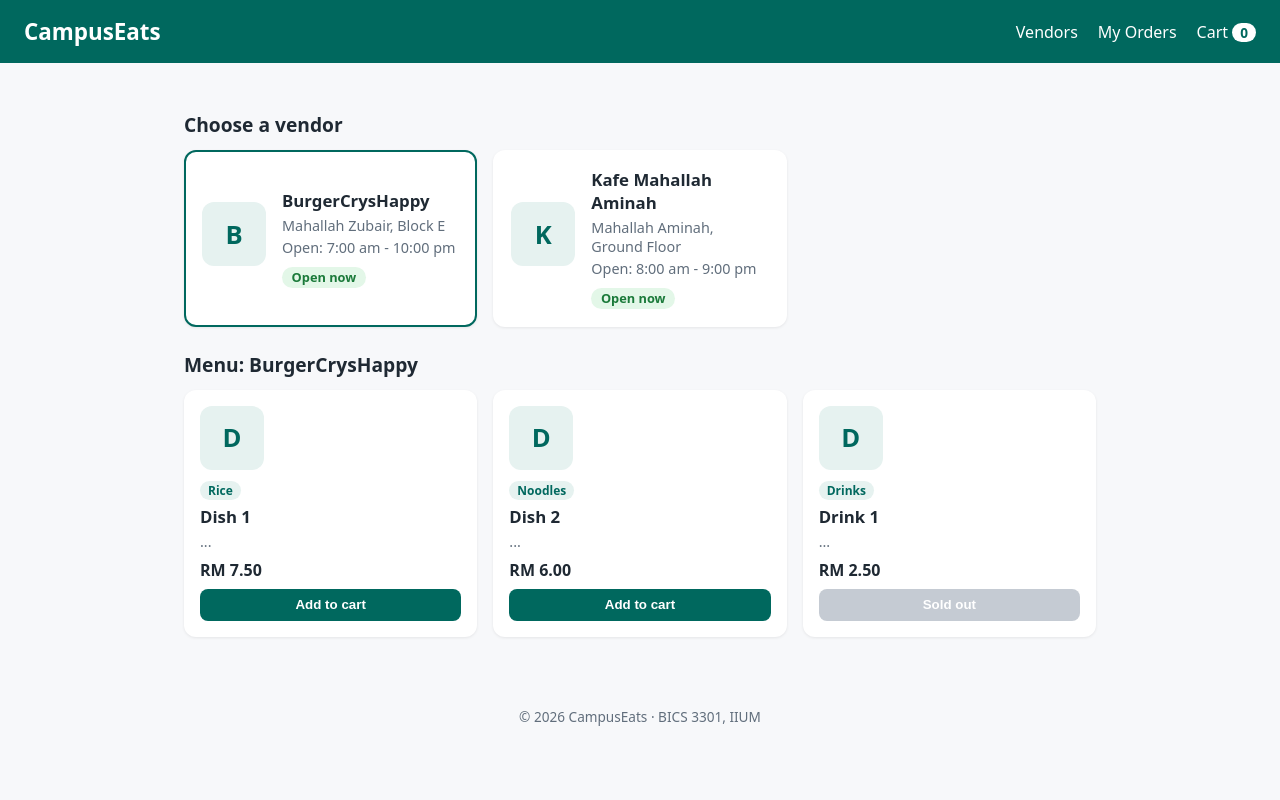
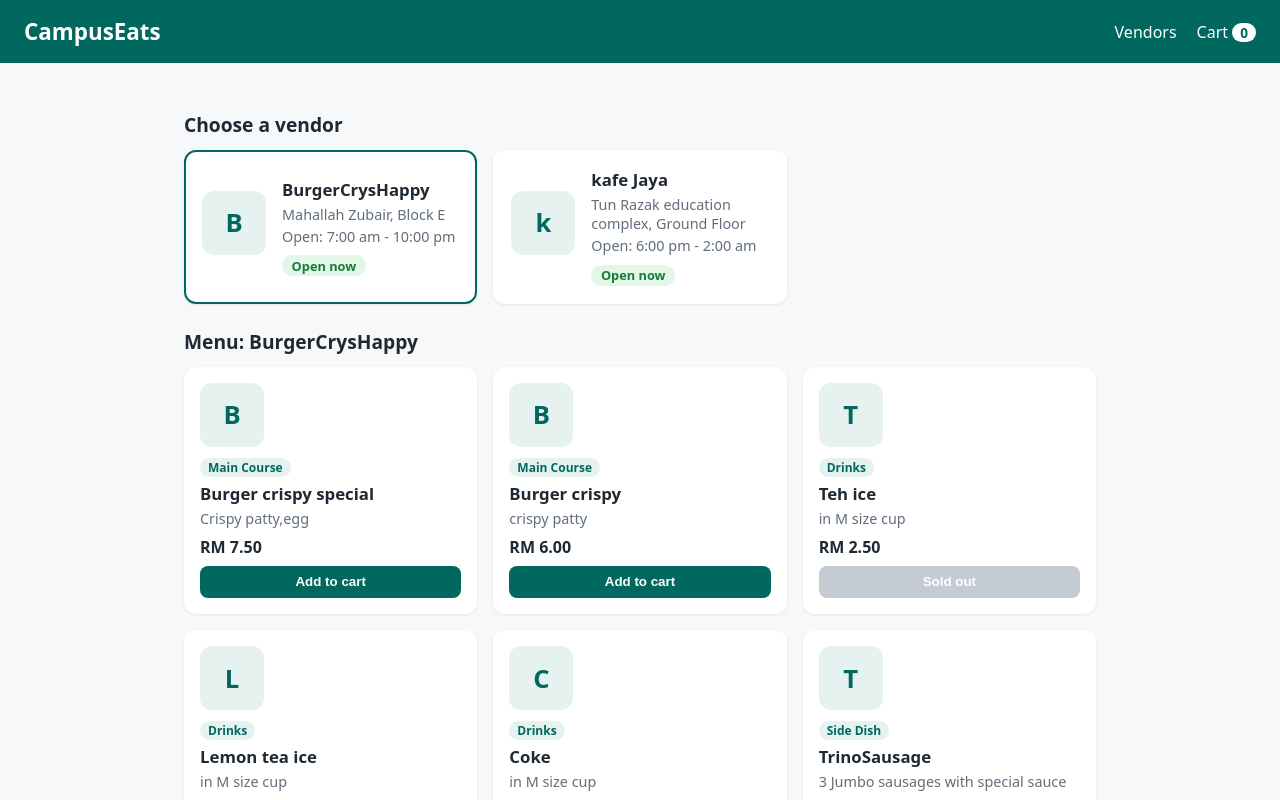
Before and after one commit to zaim33/campuseats-2416015, a React (Vite) app: page / in a window 1280 px wide. Shown: the top 800 px of the page. Built offline with nearby package versions, Linux system fonts and the light colour scheme.

Commit message:
Cart lines with qty and view switch

```diff
--- /dev/null
+++ b/public/api/vendors.json
@@ -0,0 +1,148 @@
+[
+  {
+    "id": "2416015-BurgerCrysHappy",
+    "name": "BurgerCrysHappy",
+    "location": "Mahallah Zubair, Block E",
+    "openHours": "7:00 am - 10:00 pm",
+    "isOpen": true,
+    "menu": [
+      {
+        "id": "fmy-1",
+        "name": "Burger crispy special",
+        "description": "Crispy patty,egg",
+        "price": 7.5,
+        "category": "Main Course",
+        "available": true
+      },
+      {
+        "id": "fmy-2",
+        "name": "Burger crispy",
+        "description": "crispy patty",
+        "price": 6,
+        "category": "Main Course",
+        "available": true
+      },
+      {
+        "id": "dmy-1",
+        "name": "Teh ice",
+        "description": "in M size cup",
+        "price": 2.5,
+        "category": "Drinks",
+        "available": false
+      },
+      {
+        "id": "dmy-2",
+        "name": "Lemon tea ice",
+        "description": "in M size cup",
+        "price": 2.5,
+        "category": "Drinks",
+        "available": true
+      },
+      {
+        "id": "dmy-3",
+        "name": "Coke",
+        "description": "in M size cup",
+        "price": 2.5,
+        "category": "Drinks",
+        "available": true
+      },
+      {
+        "id": "smy-1",
+        "name": "TrinoSausage",
+        "description": "3 Jumbo sausages with special sauce",
+        "price": 6,
+        "category": "Side Dish",
+        "available": true
+      },
+      {
+        "id": "smy-2",
+        "name": "French Fries",
+        "description": "Crispy fried potatoes",
+        "price": 4.5,
+        "category": "Side Dish",
+        "available": true
+      },
+      {
+        "id": "smy-3",
+        "name": "Nuggets",
+        "description": "Crispy chicken nuggets",
+        "price": 3,
+        "category": "Side Dish",
+        "available": true
+      }
+    ]
+  },
+  {
+    "id": "2416016-kafeJaya",
+    "name": "kafe Jaya",
+    "location": "Tun Razak education complex, Ground Floor",
+    "openHours": "6:00 pm - 2:00 am",
+    "isOpen": true,
+    "menu": [
+      {
+        "id": "mami-1",
+        "name": "Nasi Ayam Penyet",
+        "description": "Smashed fried chicken with sambal and rice",
+        "price": 9,
+        "category": "Rice",
+        "available": true
+      },
+      {
+        "id": "mami-2",
+        "name": "Nasi Ayam Gepuk",
+        "description": "Smashed fried chicken with sambal and rice",
+        "price": 8,
+        "category": "Rice",
+        "available": true
+      },
+      {
+        "id": "mami-3",
+        "name": "Nasi USA",
+        "description": "Fried rice with beef, egg, and vegetables",
+        "price": 9,
+        "category": "Rice",
+        "available": true
+      },
+      {
+        "id": "dami-1",
+        "name": "Air Bandung",
+        "description": "Rose syrup with milk",
+        "price": 3,
+        "category": "Drinks",
+        "available": true
+      },
+      {
+        "id": "dami-2",
+        "name": "Teh Tarik",
+        "description": "Pulled tea with milk",
+        "price": 2.5,
+        "category": "Drinks",
+        "available": true
+      },
+      {
+        "id": "dami-3",
+        "name": "Milo Ais",
+        "description": "Iced Milo drink",
+        "price": 3,
+        "category": "Drinks",
+        "available": true
+      },
+      {
+        "id": "sami-1",
+        "name": "Keropok Lekor",
+        "description": "Keropok lekor losong ",
+        "price": 5,
+        "category": "Side Dish",
+        "available": true
+      },
+      {
+        "id": "sami-2",
+        "name": "Popcorn Chicken",
+        "description": "Crispy fried chicken bites",
+        "price": 6,
+        "category": "Side Dish",
+        "available": true
+      }
+    ]
+  }
+]
--- a/src/App.jsx
+++ b/src/App.jsx
@@ -1,22 +1,92 @@
-import { useState } from "react";
-import vendors from "./data/vendors.js";
+import { useEffect, useState } from "react";
 import Header from "./components/Header.jsx";
 import VendorCard from "./components/VendorCard.jsx";
 import MenuList from "./components/MenuList.jsx";
 import Footer from "./components/Footer.jsx";
+import { Loading, ErrorMessage } from "./components/Status.jsx";
 
 function App() {
-  const [selectedVendorId, setSelectedVendorId] = useState(vendors[0].id);
+  const [vendors, setVendors] = useState([]);
+  const [loading, setLoading] = useState(true);
+  const [error, setError] = useState(null);
+  const [reloadKey, setReloadKey] = useState(0);
+  const [selectedVendorId, setSelectedVendorId] = useState(null);
+  const [cart, setCart] = useState([]);
+  const [view, setView] = useState("menu");
+  const [lastOrder, setLastOrder] = useState(null);
+
+  useEffect(() => {
+    const controller = new AbortController();
+    setLoading(true);
+    setError(null);
+
+    fetch("/api/vendors.json", { signal: controller.signal })
+      .then((res) => {
+        if (!res.ok) {
+          throw new Error(`HTTP ${res.status}`);
+        }
+        return res.json();
+      })
+      .then((data) => {
+        setVendors(data);
+        setSelectedVendorId((current) => current ?? data[0]?.id ?? null);
+      })
+      .catch((err) => {
+        if (err.name !== "AbortError") {
+          setError(err.message);
+        }
+      })
+      .finally(() => {
+        if (!controller.signal.aborted) setLoading(false);
+      });
+
+    return () => controller.abort();
+  }, [reloadKey]);
+
   const selectedVendor = vendors.find((v) => v.id === selectedVendorId);
-  const [cart, setCart] = useState([]);
+  const cartCount = cart.reduce((sum, line) => sum + line.qty, 0);
 
   function handleAddToCart(item) {
-    setCart((prevCart) => [...prevCart, item]);
+    setCart((prev) => {
+      const existing = prev.find((line) => line.item.id === item.id);
+      if (existing) {
+        return prev.map((line) =>
+          line.item.id === item.id ? { ...line, qty: line.qty + 1 } : line,
+        );
+      }
+      return [...prev, { item, qty: 1 }];
+    });
   }
-  return (
-    <>
-      <Header cartCount={cart.length} />
-      <main className="container">
+  function handleChangeQty(itemId, delta) {
+    setCart((prev) =>
+      prev
+        .map((line) =>
+          line.item.id === itemId ? { ...line, qty: line.qty + delta } : line,
+        )
+        .filter((line) => line.qty > 0),
+    );
+  }
+  function handleRemove(itemId) {
+    setCart((prev) => prev.filter((line) => line.item.id !== itemId));
+  }
+
+  let content;
+  if (view === "cart") {
+    content = <p>Cart page goes here (B4).</p>;
+  } else if (view === "done") {
+    content = <p>Order placed.</p>;
+  } else if (loading) {
+    content = <Loading />;
+  } else if (error) {
+    content = (
+      <ErrorMessage
+        message={error}
+        onRetry={() => setReloadKey((k) => k + 1)}
+      />
+    );
+  } else {
+    content = (
+      <>
         <section>
           <h2 className="section-title">Choose a vendor</h2>
           <div className="vendor-grid">
@@ -30,11 +100,24 @@ function App() {
             ))}
           </div>
         </section>
-        <section>
-          <h2 className="section-title">Menu: {selectedVendor.name}</h2>
-          <MenuList items={selectedVendor.menu} onAdd={handleAddToCart} />
-        </section>
-      </main>
+        {selectedVendor && (
+          <section>
+            <h2 className="section-title">Menu: {selectedVendor.name}</h2>
+            <MenuList items={selectedVendor.menu} onAdd={handleAddToCart} />
+          </section>
+        )}
+      </>
+    );
+  }
+
+  return (
+    <>
+      <Header
+        cartCount={cartCount}
+        onShowMenu={() => setView("menu")}
+        onShowCart={() => setView("cart")}
+      />
+      <main className="container">{content}</main>
       <Footer />
     </>
   );
--- a/src/components/Header.jsx
+++ b/src/components/Header.jsx
@@ -1,15 +1,17 @@
-function Header({ cartCount }) {
+function Header({ cartCount, onShowMenu, onShowCart }) {
   return (
     <header className="header">
       <h1 className="logo">CampusEats</h1>
       <nav className="nav">
-        <a href="#">Vendors</a>
-        <a href="#">My Orders</a>
-        <a href="#" className="cart">
+        <button type="button" className="link" onClick={onShowMenu}>
+          Vendors
+        </button>
+        <button type="button" className="link cart" onClick={onShowCart}>
           Cart <span className="badge">{cartCount}</span>
-        </a>
+        </button>
       </nav>
     </header>
   );
 }
+
 export default Header;
--- /dev/null
+++ b/src/components/Status.jsx
@@ -0,0 +1,18 @@
+export function Loading() {
+  return (
+    <p className="muted" role="status">
+      Loading menus…
+    </p>
+  );
+}
+
+export function ErrorMessage({ message, onRetry }) {
+  return (
+    <div className="card error" role="alert">
+      <p>Could not load menus: {message}</p>
+      <button className="btn" onClick={onRetry}>
+        Try again
+      </button>
+    </div>
+  );
+}
--- a/src/data/vendors.js
+++ /dev/null
@@ -1,62 +0,0 @@
-const vendors = [
-  {
-    id: "BurgerCrysHappy",
-    name: "BurgerCrysHappy",
-    location: "Mahallah Zubair, Block E",
-    openHours: "7:00 am - 10:00 pm",
-    isOpen: true,
-    menu: [
-      {
-        id: "my-1",
-        name: "Dish 1",
-        description: "...",
-        price: 7.5,
-        category: "Rice",
-        available: true,
-      },
-      {
-        id: "my-2",
-        name: "Dish 2",
-        description: "...",
-        price: 6,
-        category: "Noodles",
-        available: true,
-      },
-      {
-        id: "my-3",
-        name: "Drink 1",
-        description: "...",
-        price: 2.5,
-        category: "Drinks",
-        available: false,
-      },
-    ],
-  },
-  {
-    id: "kafe-aminah",
-    name: "Kafe Mahallah Aminah",
-    location: "Mahallah Aminah, Ground Floor",
-    openHours: "8:00 am - 9:00 pm",
-    isOpen: true,
-    menu: [
-      {
-        id: "ami-1",
-        name: "Nasi Ayam Penyet",
-        description: "Smashed fried chicken with sambal and rice",
-        price: 9,
-        category: "Rice",
-        available: true,
-      },
-      {
-        id: "ami-2",
-        name: "Air Bandung",
-        description: "Rose syrup with milk",
-        price: 3,
-        category: "Drinks",
-        available: true,
-      },
-    ],
-  },
-];
-
-export default vendors;
--- a/src/index.css
+++ b/src/index.css
@@ -448,3 +448,91 @@ a.card:hover {
     padding: 1rem;
   }
 }
+.link {
+  background: none;
+  border: 0;
+  padding: 0;
+  font: inherit;
+  color: #fff;
+  cursor: pointer;
+}
+.link.danger {
+  color: #b3261e;
+  font-size: 0.9rem;
+}
+.cart-layout {
+  display: grid;
+  grid-template-columns: 2fr 1fr;
+  gap: 1rem;
+  align-items: start;
+}
+@media (max-width: 720px) {
+  .cart-layout {
+    grid-template-columns: 1fr;
+  }
+}
+.cart-list {
+  list-style: none;
+  margin: 0;
+  padding: 0;
+}
+.cart-line {
+  display: grid;
+  grid-template-columns: 1fr auto auto auto;
+  gap: 1rem;
+  align-items: center;
+  padding: 0.75rem 0;
+  border-bottom: 1px solid #e4e7eb;
+}
+.cart-name {
+  margin: 0;
+  font-weight: 600;
+}
+.qty {
+  display: flex;
+  align-items: center;
+  gap: 0.5rem;
+}
+.qty button {
+  width: 32px;
+  height: 32px;
+  border-radius: 8px;
+  border: 1px solid #c5cbd3;
+  background: #fff;
+  cursor: pointer;
+}
+.line-total {
+  font-weight: 600;
+  margin: 0;
+}
+.cart-total {
+  text-align: right;
+  font-size: 1.15rem;
+  font-weight: 700;
+  margin: 1rem 0 0;
+}
+.form {
+  display: flex;
+  flex-direction: column;
+  gap: 0.35rem;
+}
+.form label {
+  font-weight: 600;
+  font-size: 0.9rem;
+  margin-top: 0.5rem;
+}
+.form input,
+.form select {
+  padding: 0.5rem;
+  border: 1px solid #c5cbd3;
+  border-radius: 8px;
+  font: inherit;
+}
+.field-error {
+  color: #b3261e;
+  font-size: 0.85rem;
+  margin: 0;
+}
+.error {
+  border-left: 4px solid #b3261e;
+}
```
Also changed, not shown: 1 other file (tests, documents, lock files or other folders).
